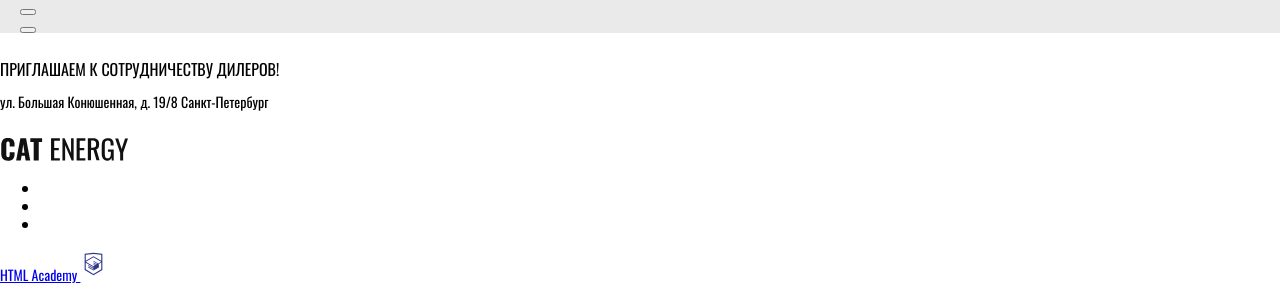
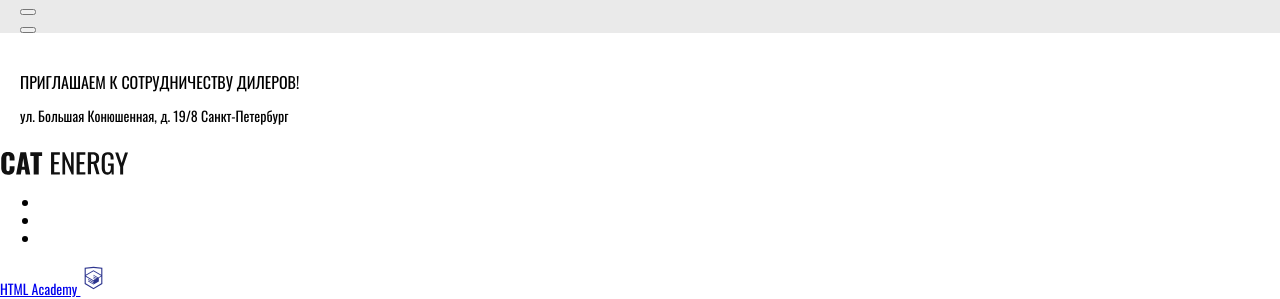
Before and after one commit to uzhas76064/cat-energy, a website: page source/index.html in a window 1280 px wide. Shown: the part 1533-1832 px from the top of the page. Drawn offline with Linux system fonts and the light colour scheme.

Commit message:
added address.scss

```diff
--- a/source/index.html
+++ b/source/index.html
@@ -130,7 +130,7 @@
     </div>
   </section>
   <section class="page-main__address cooperation">
-    <div class="cooperation__wrapper">
+    <div class="container">
       <h2 class="cooperation__title">приглашаем
       к сотрудничеству
       дилеров!</h2>
--- /dev/null
+++ b/source/sass/index.blocks/address.scss
@@ -0,0 +1,7 @@
+.address {
+  font-size: 14px;
+  line-height: 20px;
+  font-weight: 400;
+  font-style: normal;
+  margin-bottom: 26px;
+}
--- a/source/sass/index.blocks/cooperation.scss
+++ b/source/sass/index.blocks/cooperation.scss
@@ -0,0 +1,8 @@
+.cooperation {
+  &__title {
+    font-size: 16px;
+    line-height: 20px;
+    text-transform: uppercase;
+    font-weight: 400;
+  }
+}
--- a/source/sass/style.scss
+++ b/source/sass/style.scss
@@ -15,3 +15,4 @@
 @import "index.blocks/example";
 @import "index.blocks/programs";
 @import "index.blocks/working";
+@import "index.blocks/address";
```
